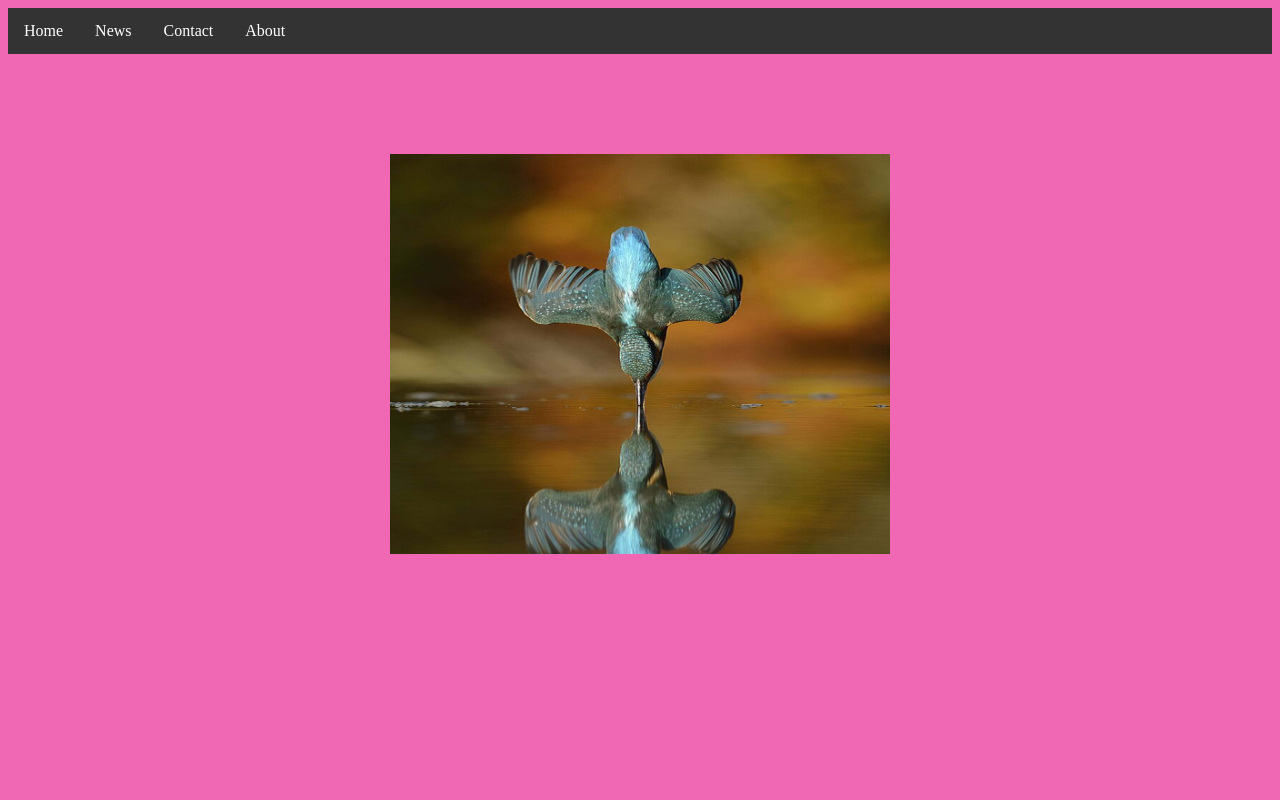
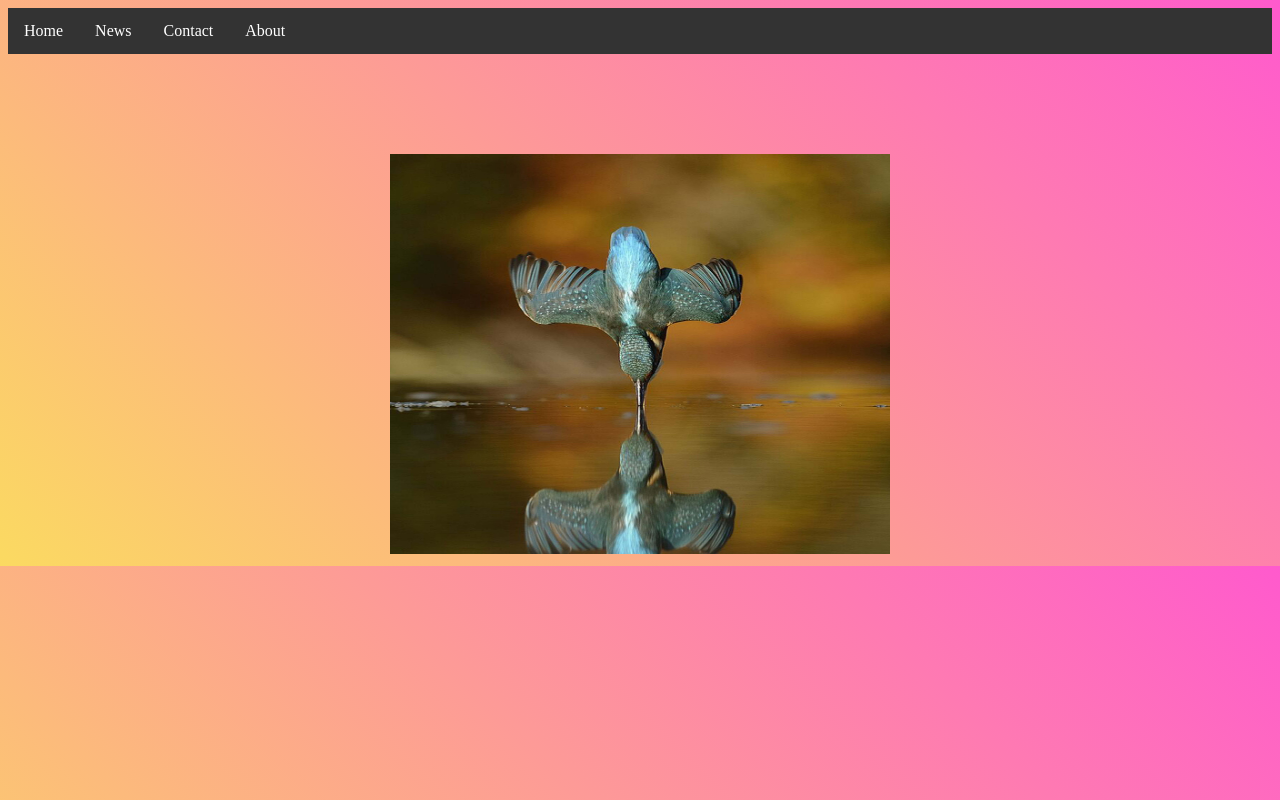
Before and after one commit to yeahvisawhney/menu, a plain HTML site: page index.html in a window 1280 px wide. Drawn offline with Linux system fonts and the light colour scheme.

Commit message:
Update index.html

```diff
--- a/index.html
+++ b/index.html
@@ -7,7 +7,9 @@
         margin-top: 100px;
     }
     body{
-    background-color: #F067B4;
+    background-color: #FBDA61;
+background-image: linear-gradient(45deg, #FBDA61 0%, #FF5ACD 100%);
+
     }
 ul {
   list-style-type: none;
```
